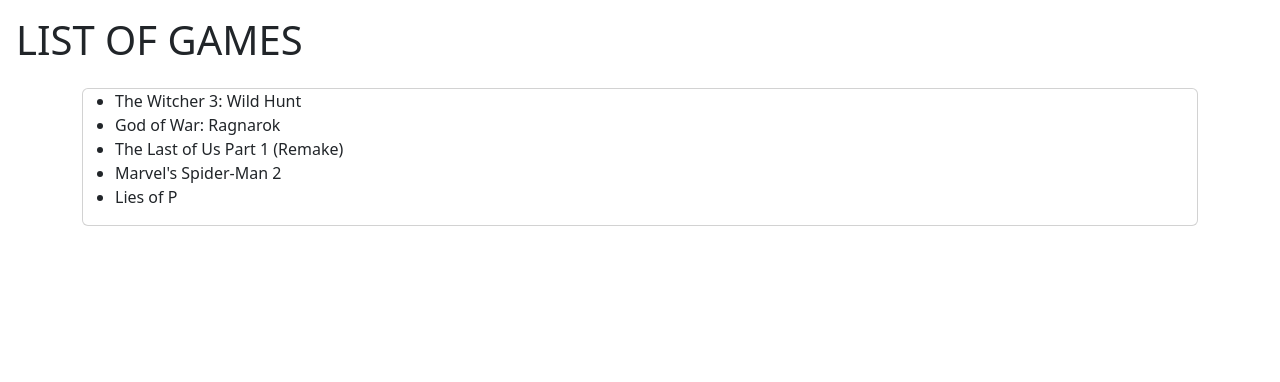
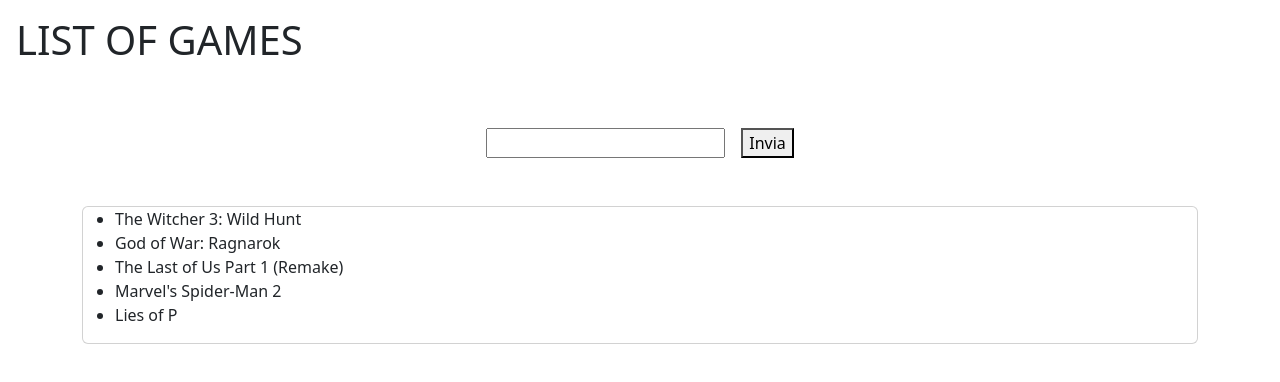
Before and after one commit to maksbernatskyy/react-form, a React (Vite) app: page / in a window 1280 px wide. Shown: the top 382 px of the page. Built offline with nearby package versions, Linux system fonts and the light colour scheme.

Commit message:
add input

```diff
--- a/src/components/Main.jsx
+++ b/src/components/Main.jsx
@@ -1,14 +1,33 @@
+import { useState } from "react"
+
 import list from "../assets/list"
 
 export default function Main() {
 
     <list />
 
+    const [titleGame, setTitleGame] = useState('')
+
+    function handleSubmit(e) {
+        e.preventDefault()
+        console.log(`Il titolo è ${titleGame}`)
+    }
+
 
     return (
         <>
         <main>
             <div className="container text-center">
+                <div className="my-5">
+                    <form onSubmit={handleSubmit}>
+                        <input
+                          type="text"
+                          value={titleGame}
+                          onChange={e => setTitleGame(e.target.value)}
+                        />
+                        <button type="submit" className="ms-3">Invia</button>
+                    </form>
+                </div>
                 <div className="card text-start">
                     <ul>
                         {
```
